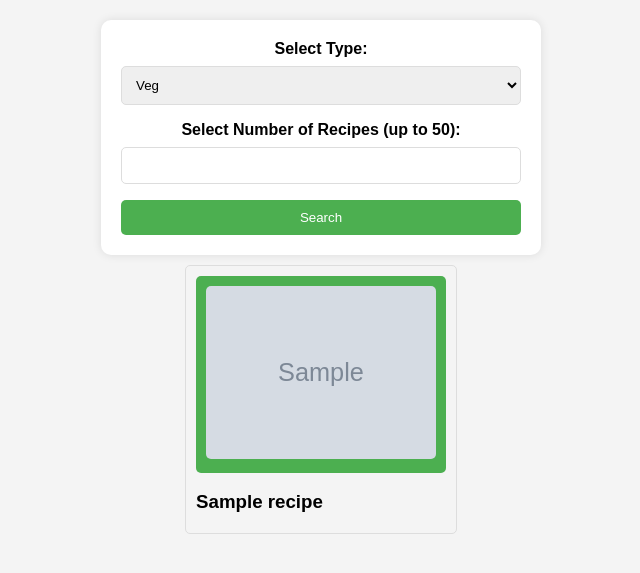
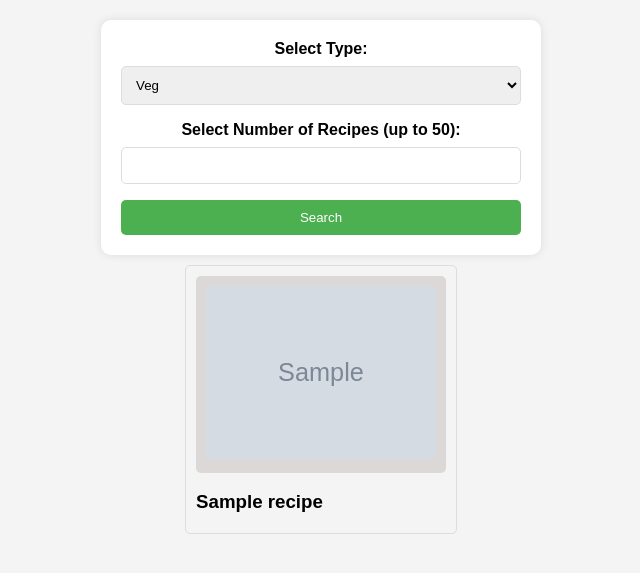
Before and after one commit to venkatesan1211/Testing, a Flask app: template demo1/templates/recipe_search.html in a window 1280 px wide. Shown: the top 573 px of the page, without its empty margins (319-959 px from the left). Run offline with Flask 3, Linux system fonts and the light colour scheme; the template is opened without the code that fills it: values that come from a table or form of the project are taken from there, others are empty; tables that the repository leaves empty hold one stand-in row (values such as "Sample post"); grey boxes marked "Sample" are stand-in pictures.

Commit message:
template files add

```diff
--- a/demo1/templates/recipe_search.html
+++ b/demo1/templates/recipe_search.html
@@ -86,7 +86,7 @@
 
         a {
             text-decoration: none;
-            background-color: #4CAF50;
+            background-color: #dcd8d8;
             color: white;
             padding: 10px;
             border-radius: 5px;
```
